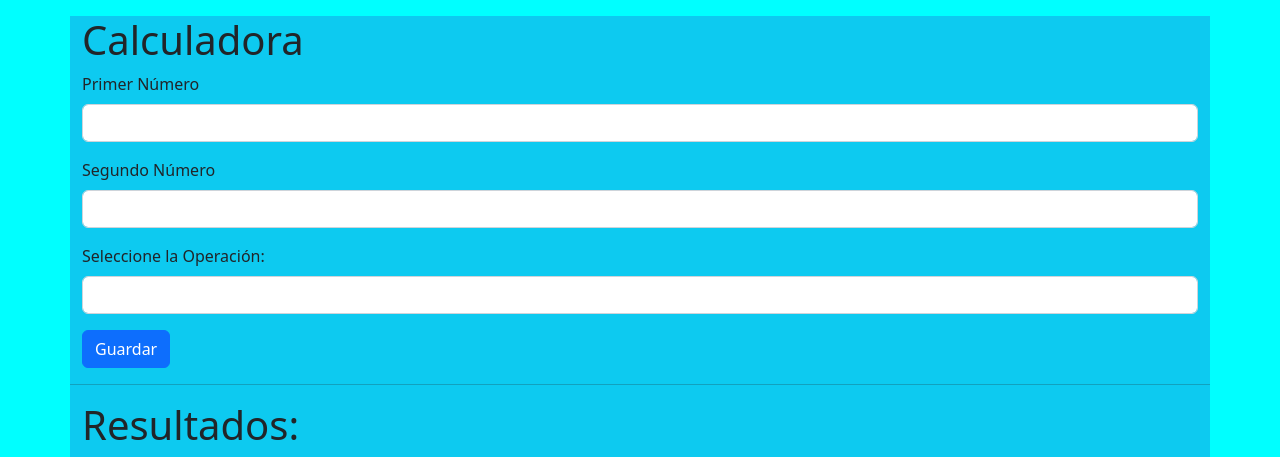
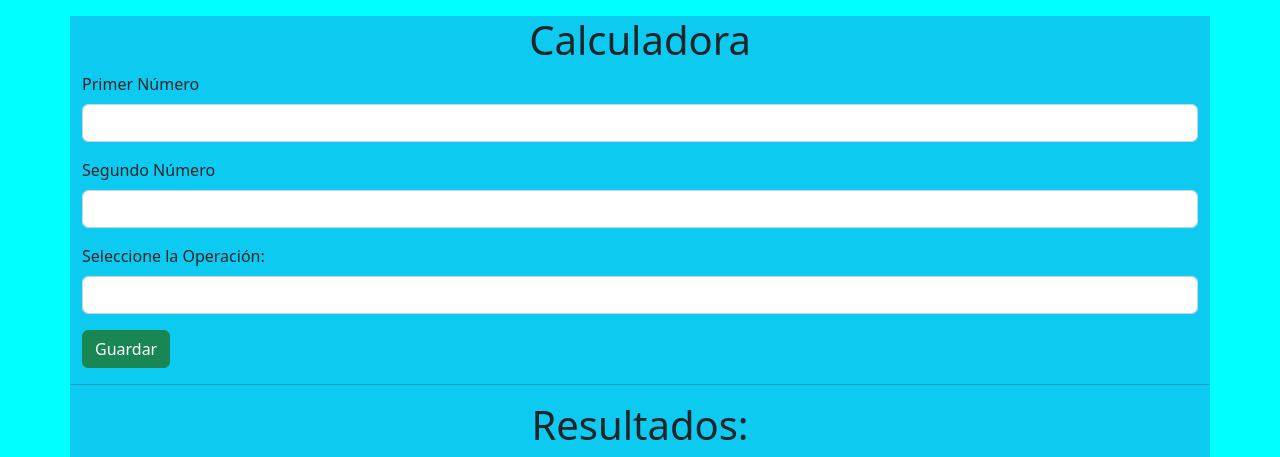
Before and after one commit to cristian200244/mvc, a PHP site: page /mvc/views/calculadora/index.php in a window 1280 px wide. Shown: the top 457 px of the page. Run offline with PHP 8.4, Linux system fonts and the light colour scheme; data comes from the database, SQL or seed files in the repository; data that the repository does not hold is empty; some libraries are stand-ins or nearby versions.

Commit message:
commit terminado

```diff
--- a/config/config_example.php
+++ b/config/config_example.php
@@ -10,6 +10,11 @@ define('DIR', dirname(__FILE__));
 define('HOST', 'localhost');
 define('DB', 'calculadora');
 define('USER', 'root');
-// define('PASSWORD', '123456789');
-define('PASSWORD', 'root');
+// ---------------------------------------
+// contraseña de la based de datos de mi portatil
+define('PASSWORD', '123456789');
+// -----------------------------------------
+// contraseña de la based de datos del sena
+// define('PASSWORD', 'root');
+
 define('CHARSET', 'utf8mb4');
--- a/models/calculadoraModel.php
+++ b/models/calculadoraModel.php
@@ -123,7 +123,6 @@ class CalculadoraModel extends stdClass
             die($e->getMessage());
         }
     }
-
     public function delete($id)
     {
         try {
--- a/views/calculadora/index.php
+++ b/views/calculadora/index.php
@@ -21,7 +21,7 @@ $registros = $data->getAll();
     <div class="container bg-info">
         <div class="row">
             <div class="col">
-                <h1>Calculadora</h1>
+                <h1 class="text-center">Calculadora</h1>
                 <form method="POST" action="../../controllers/calculadoraController.php">
                     <input type="hidden" name="c" value="1">
                     <div class="mb-3">
@@ -31,7 +31,6 @@ $registros = $data->getAll();
                     <div class="mb-3">
                         <label for="num_dos" class="form-label">Segundo Número</label>
                         <input type="number" class="form-control" id="num_dos" name="num_dos" required>
-
                     </div>
                     <div class="mb-3">
                         <label for="operacion" class="form-label">Seleccione la Operación:</label>
@@ -44,14 +43,14 @@ $registros = $data->getAll();
                         </select>
                     </div>
                     <div class="mb-3">
-                        <button class="btn btn-primary" type="submit">Guardar</button>
+                        <button class="btn btn-success" type="submit">Guardar</button>
 
                     </div>
                 </form>
             </div>
             <hr>
             <div class="col">
-                <h1>Resultados:</h1>
+                <h1 class="text-center">Resultados:</h1>
                 <table class="table table-sm table-striped">
                     <thead>
                         <tr>
```
Also changed, not shown: public/js/alert.js (renamed from views/calculadora/alert.js).
